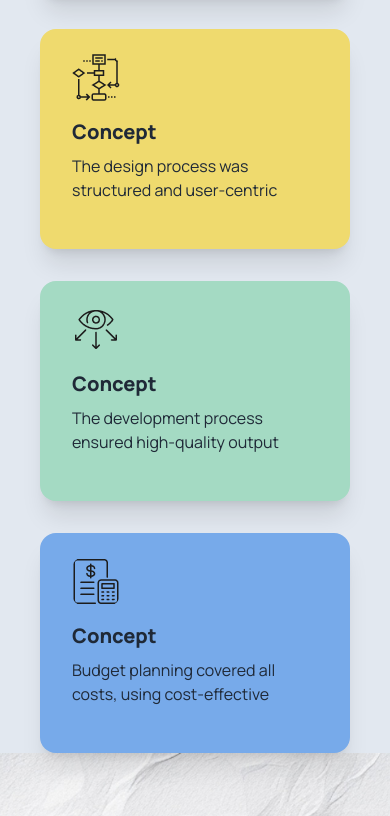
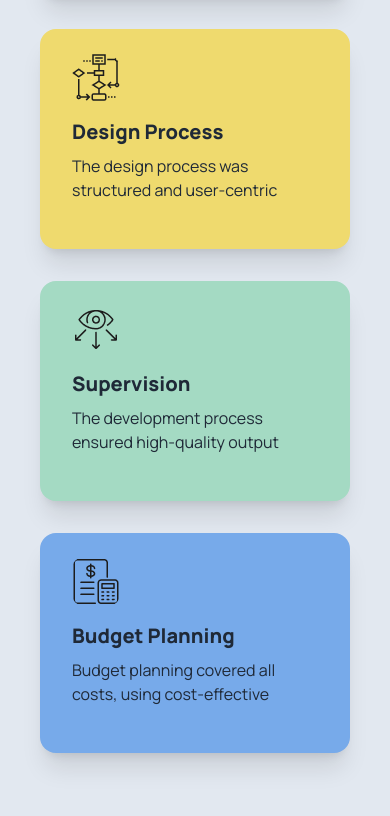
Before and after one commit to MdNazeemKhan/assignment-3, a plain HTML site: page index.html in a window 390 px wide. Shown: the part 2525-3341 px from the top of the page. Drawn offline with nearby package versions, Linux system fonts and the light colour scheme.

Commit message:
added responsiv problem fix 0.1

```diff
--- a/index.html
+++ b/index.html
@@ -192,7 +192,7 @@
 
 
 
-<div class=" gap-8 flex flex-col lg:flex-row items-center justify-between container px-10 mx-auto ">
+<div class=" gap-8 flex flex-col lg:flex-row items-center justify-between container px-10 lg:mx-auto pb-16 ">
   <div class="w-full lg:w-[275px] bg-Concept pt-6 card bg-base-100 shadow-xl text-left h-[220px]">
     <figure class="mr-auto pl-8">
           <img
@@ -214,7 +214,7 @@
                         class="rounded-xl" />
                     </figure>
                 <div class="card-body pt-4">
-              <h2 class="card-title text-xl font-extrabold leading-7  ">Concept</h2>
+              <h2 class="card-title text-xl font-extrabold leading-7  ">Design Process</h2>
             <p>The design process was structured and user-centric</p>
           </div>
       </div>
@@ -227,7 +227,7 @@
                           class="rounded-xl" />
                       </figure>
                   <div class="card-body pt-4">
-                <h2 class="card-title text-xl font-extrabold leading-7  ">Concept</h2>
+                <h2 class="card-title text-xl font-extrabold leading-7  ">Supervision</h2>
               <p>The development process ensured high-quality output</p>
             </div>
         </div>
@@ -240,7 +240,7 @@
                             class="rounded-xl" />
                         </figure>
                     <div class="card-body pt-4">
-                  <h2 class="card-title text-xl font-extrabold leading-7  ">Concept</h2>
+                  <h2 class="card-title text-xl font-extrabold leading-7  ">Budget Planning</h2>
                 <p>Budget planning covered all costs, using cost-effective</p>
                </div>
             </div>
@@ -250,6 +250,41 @@
 
 
                     <!-- How we works Section End-->
+
+
+
+
+
+
+                    <!-- assaingment challenging part start here -->
+
+
+
+
+
+
+
+
+
+
+
+
+
+
+
+
+
+
+
+
+
+
+
+
+
+
+
+                    <!-- assaingment challenging part start here -->
 
 
 
```
